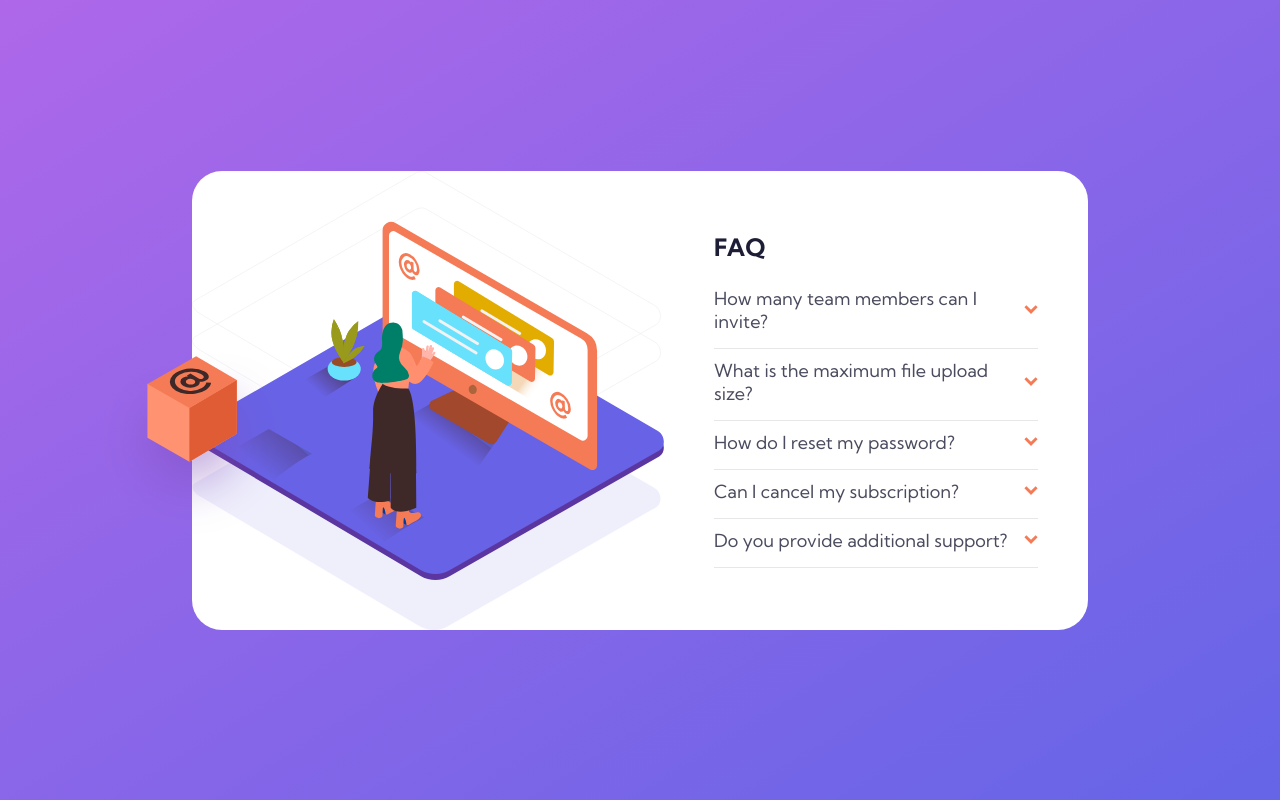
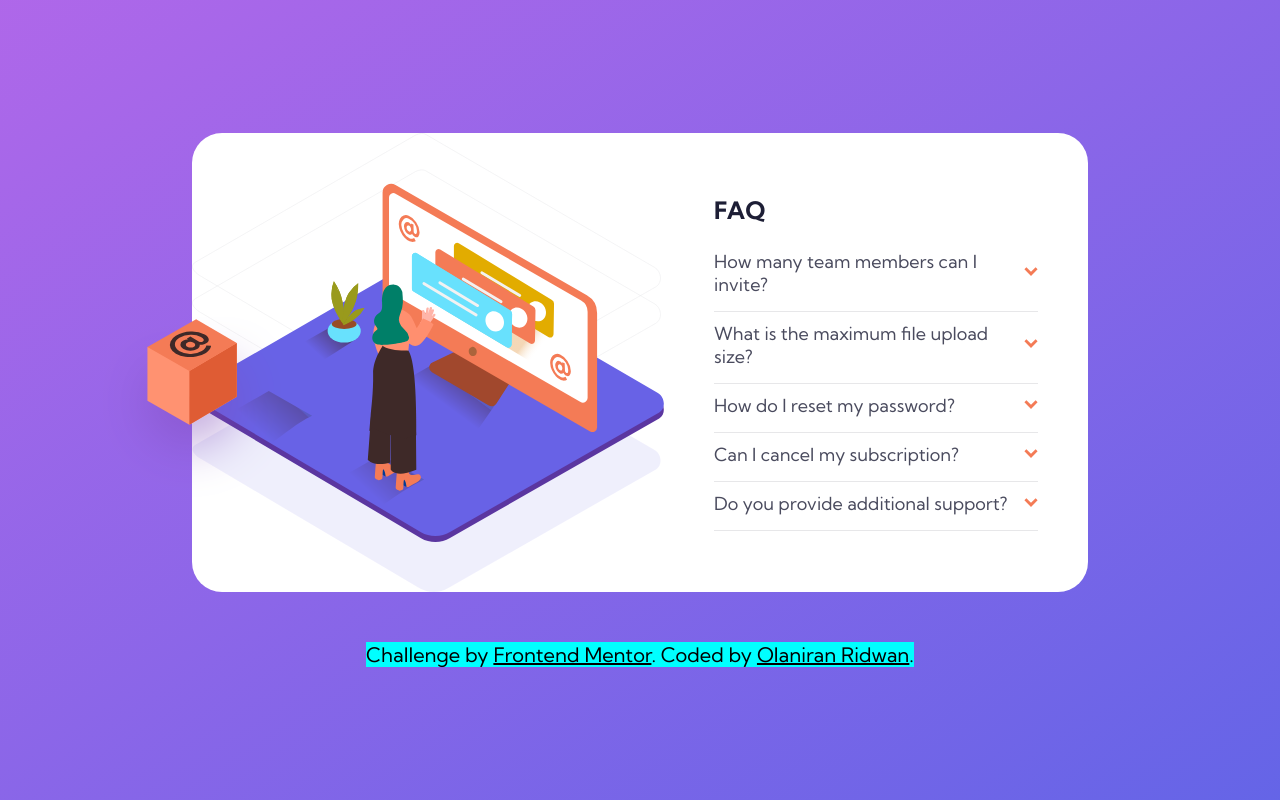
Before and after one commit to Riddy105/faq-accordion-card, a plain HTML site: page index.html in a window 1280 px wide. Drawn offline with Linux system fonts and the light colour scheme.

Commit message:
Add files via upload

```diff
--- a/index.html
+++ b/index.html
@@ -91,5 +91,11 @@
         </div>
       </div>
     </div>
+    <div class="attribution">
+      Challenge by
+      <a href="https://www.frontendmentor.io?ref=challenge" target="_blank"
+        >Frontend Mentor</a
+      >. Coded by <a href="#">Olaniran Ridwan</a>.
+    </div>
   </body>
 </html>
```
